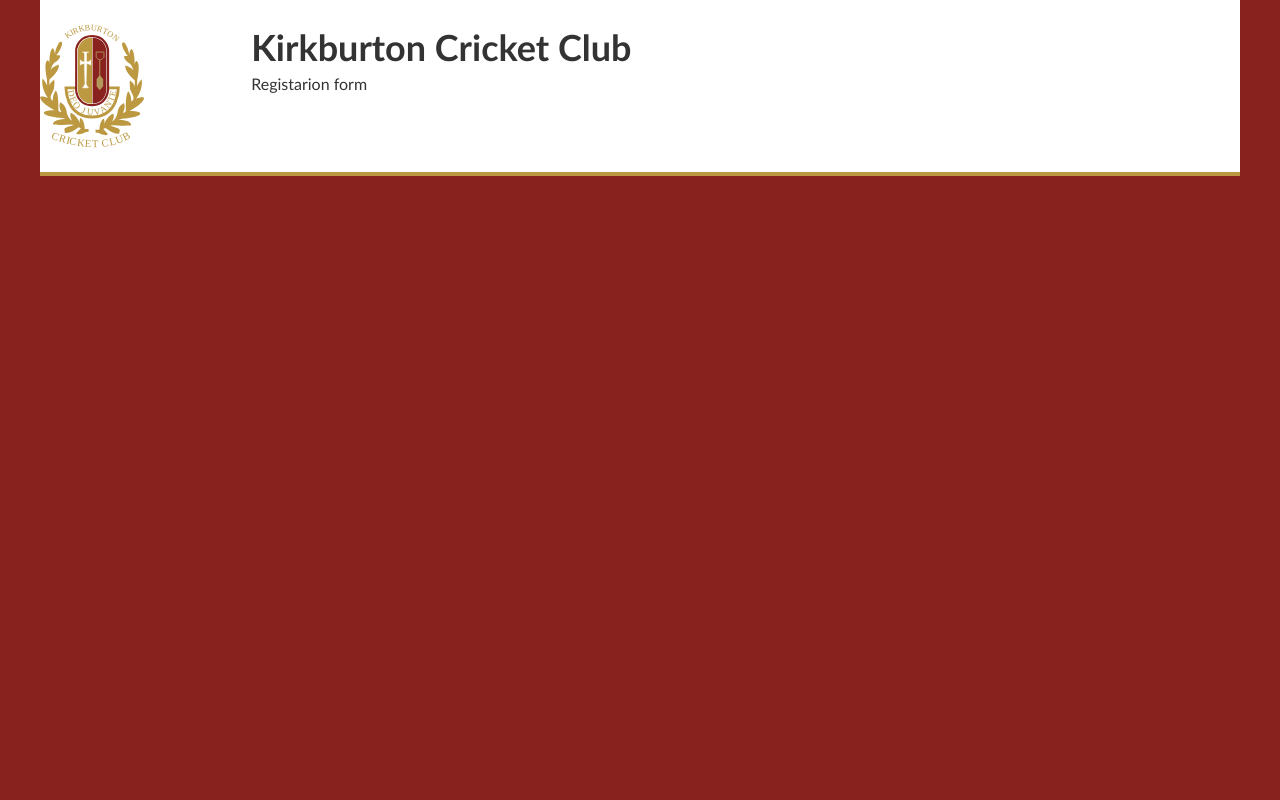
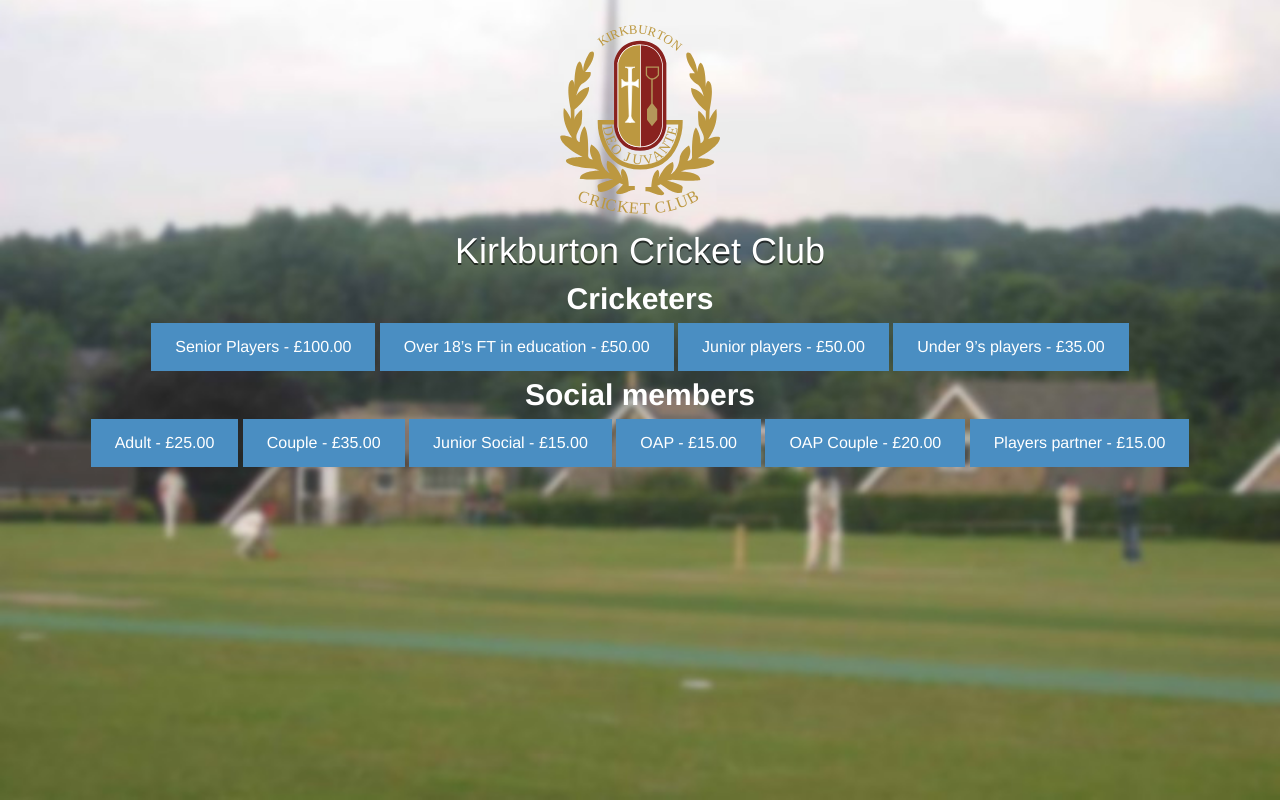
Before and after one commit to Josephwalker/kirkburton-cricket-club, a website: page src/index.html in a window 1280 px wide. Drawn offline with Linux system fonts and the light colour scheme.

Commit message:
Start adding content

```diff
--- a/src/css/base.page.scss
+++ b/src/css/base.page.scss
@@ -3,16 +3,36 @@
 \*------------------------------------*/
 
 html {
-    font-family: Futura,"Trebuchet MS",Arial,sans-serif;
+    height: 100%;
+
+    font-family: "HelveticaNeue-Light", "Helvetica Neue Light", "Helvetica Neue", Helvetica, Arial, "Lucida Grande", sans-serif;
+    font-weight: 300;
 }
 
 body {
-    max-width: 1200px;
-    margin: 0 auto;
+    height: 100%;
 
     padding: $inuit-base-spacing-unit;
 
-    background-color: $white;
+    text-align: center;
+}
 
-    border-bottom: 4px solid $burton-gold;
+.background {
+    background-image: url("../img/kirkburtoncc.jpg");
+    background-repeat: none;
+    background-size: cover;
+    background-position: bottom;
 }
+
+.logo {
+    width: 160px;
+    margin-bottom: $inuit-base-spacing-unit--small;
+}
+
+.header {
+    text-shadow: 0px 2px 0px rgba(0,0,0,0.6);
+}
+
+.header__title {
+    font-weight: 300;
+}
--- a/src/css/settings.settings.scss
+++ b/src/css/settings.settings.scss
@@ -10,4 +10,5 @@ $white: #fff;
 
 
 // High-level base settings.
+$inuit-base-text-color: $white;
 $inuit-base-background-color: $burton-red;
--- a/src/index.html
+++ b/src/index.html
@@ -12,23 +12,30 @@
 
         <link rel="stylesheet" href="build/css/style.min.css">
     </head>
-    <body>
+    <body class="background">
         <!--[if lt IE 8]>
             <p class="browserupgrade">You are using an <strong>outdated</strong> browser. Please <a href="http://browsehappy.com/">upgrade your browser</a> to improve your experience.</p>
         <![endif]-->
 
-        <header class="layout">
-            <div class="layout layout__item 1/5">
-                <img src="img/kirkburton-cricket-club.svg">
-            </div><!--
-         --><div class="layout layout__item 4/5">
-                <h1>Kirkburton Cricket Club</h1>
-                <p>Registarion form</p>
-            </div>
+        <header class="header">
+            <img class="logo" src="img/kirkburton-cricket-club.svg">
+            <h1 class="header__title">Kirkburton Cricket Club</h1>
         </header>
 
 
+        <h2>Cricketers</h2>
+        <a class="btn" href="#">Senior Players - &pound;100.00</a>
+        <a class="btn" href="#">Over 18’s FT in education - &pound;50.00</a>
+        <a class="btn" href="#">Junior players - &pound;50.00</a>
+        <a class="btn" href="#">Under 9’s players - &pound;35.00</a>
 
+        <h2>Social members</h2>
+        <a class="btn" href="#">Adult - &pound;25.00</a>
+        <a class="btn" href="#">Couple - &pound;35.00</a>
+        <a class="btn" href="#">Junior Social - &pound;15.00</a>
+        <a class="btn" href="#">OAP - &pound;15.00</a>
+        <a class="btn" href="#">OAP Couple - &pound;20.00</a>
+        <a class="btn" href="#">Players partner - &pound;15.00</a>
 
 
 
```
Also changed, not shown: src/build/css/style.min.css, src/build/img/kirkburton-cricket-club.svg (added), src/build/img/kirkburtoncc.jpg (added), src/css/style.css, src/img/kirkburtoncc.jpg (added), 1 other file.
